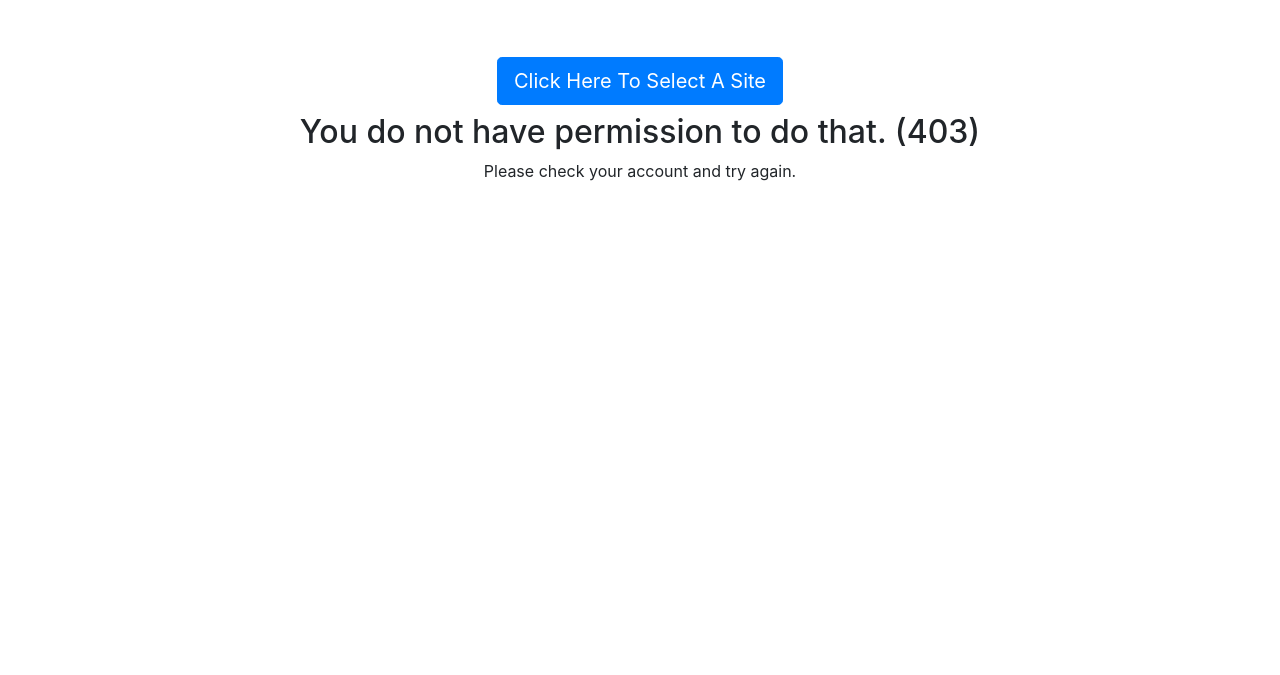
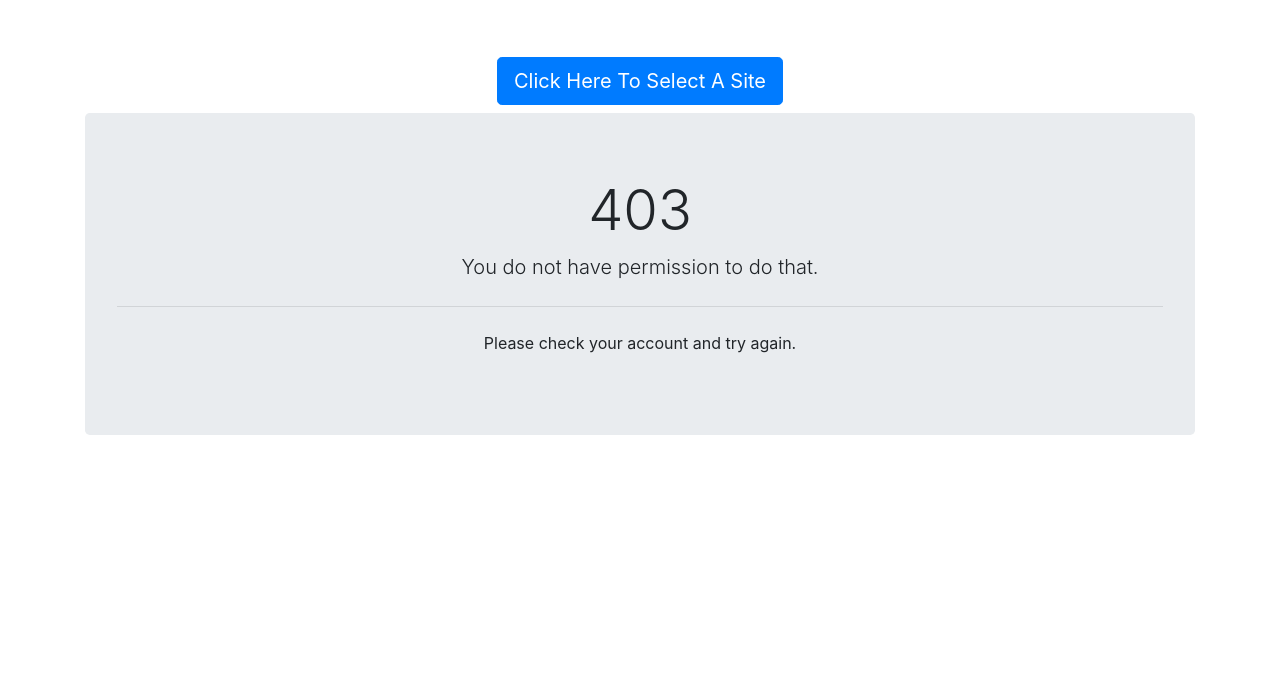
Before and after one commit to covrebo/edu_visitor, a Flask app: template edu_visitor/templates/errors/403.html in a window 1280 px wide. Shown: the part 56-731 px from the top of the page. Run offline with Flask 2, Linux system fonts and the light colour scheme; the template is opened without the code that fills it, so the values that code supplies are empty; some libraries are stand-ins or nearby versions.

Commit message:
Finished bootstrap refactoring for error handling templates.

```diff
--- a/edu_visitor/templates/errors/403.html
+++ b/edu_visitor/templates/errors/403.html
@@ -1,9 +1,9 @@
 {% extends "layout.html" %}
 {% block content %}
-    <div class="grid-x grid-margin-x align-center">
-        <div class="cell large-6 callout warning text-center">
-            <h2 class="h2">You do not have permission to do that. (403)</h2>
-            <p>Please check your account and try again.</p>
-        </div>
+    <div class="jumbotron text-center">
+        <h1 class="display-4">403</h1>
+        <p class="lead">You do not have permission to do that.</p>
+        <hr class="my-4">
+        <p>Please check your account and try again.</p>
     </div>
 {% endblock content %}
```
Also changed, not shown: edu_visitor/templates/errors/404.html (+5 -5 lines), edu_visitor/templates/errors/500.html (+5 -5 lines).
